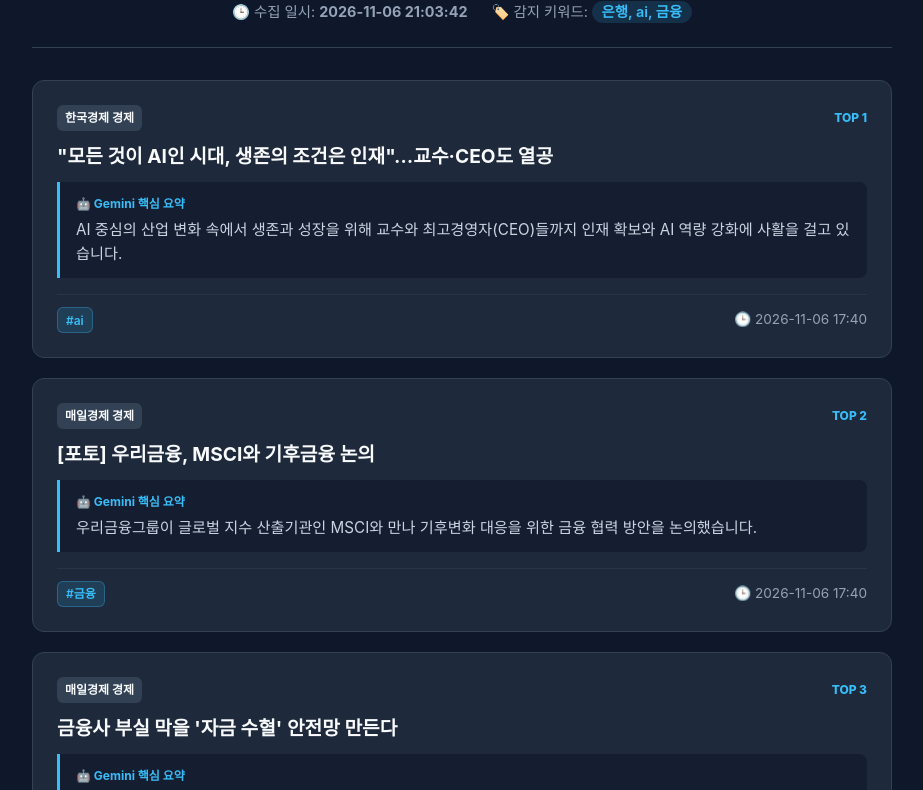
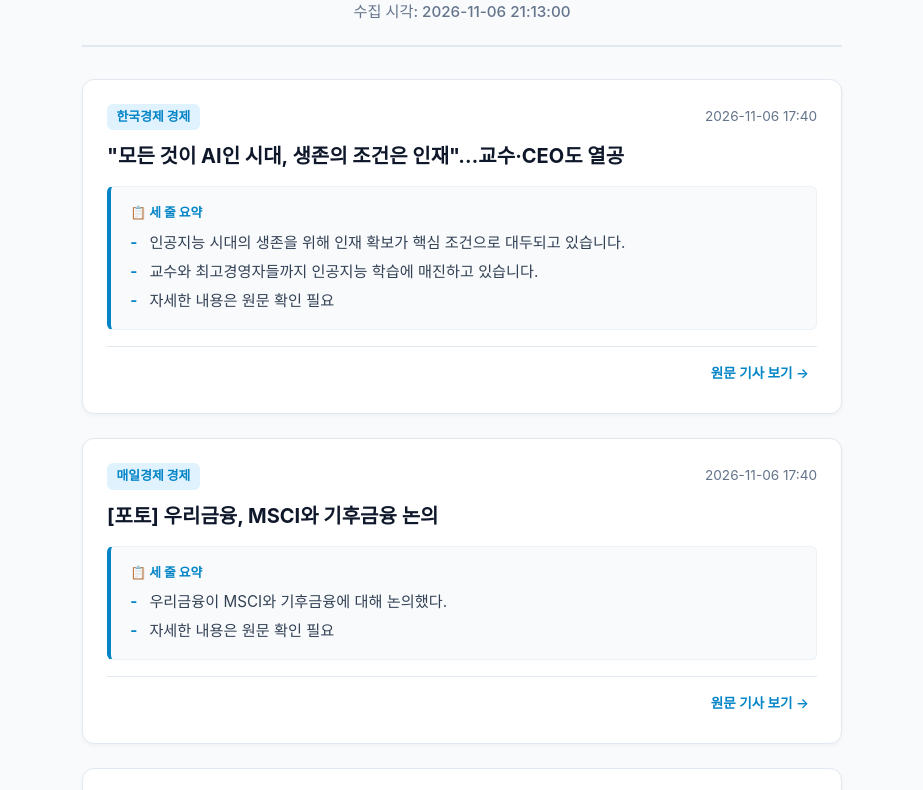
Before and after one commit to Kyle-HyukTae-Kwon/news-briefing, a plain HTML site: page index.html in a window 1280 px wide. Shown: the part 91-881 px from the top of the page, without its empty margins (178-1101 px from the left). Drawn offline with Linux system fonts and the light colour scheme.

Commit message:
feat: 기사별 3줄 엄격 요약 프롬프트 적용 및 index.html 브리핑 대시보드 구현

```diff
--- a/index.html
+++ b/index.html
@@ -3,263 +3,316 @@
 <head>
   <meta charset="UTF-8">
   <meta name="viewport" content="width=device-width, initial-scale=1.0">
-  <title>데일리 뉴스 브리핑 TOP 5</title>
+  <title>금융·경제 아침 브리핑</title>
   <style>
     :root {
-      --bg: #0f172a;
-      --card-bg: #1e293b;
-      --card-border: #334155;
-      --text: #f8fafc;
-      --text-muted: #94a3b8;
-      --primary: #38bdf8;
-      --badge-kw-bg: rgba(56, 189, 248, 0.15);
-      --badge-kw-text: #38bdf8;
-      --badge-norm-bg: rgba(148, 163, 184, 0.15);
-      --badge-norm-text: #94a3b8;
-      --source-bg: #334155;
+      --bg-color: #f8fafc;
+      --card-bg: #ffffff;
+      --border-color: #e2e8f0;
+      --text-main: #0f172a;
+      --text-muted: #64748b;
+      --primary-color: #0284c7;
+      --primary-light: #e0f2fe;
+      --badge-bg: #f1f5f9;
+      --warning-bg: #fffbeb;
+      --warning-text: #b45309;
+      --warning-border: #fde68a;
     }
     * { box-sizing: border-box; margin: 0; padding: 0; }
     body {
       font-family: -apple-system, BlinkMacSystemFont, "Segoe UI", Roboto, "Helvetica Neue", Arial, sans-serif;
-      background: var(--bg);
-      color: var(--text);
+      background-color: var(--bg-color);
+      color: var(--text-main);
       line-height: 1.6;
       padding: 2rem 1rem;
     }
     .container {
-      max-width: 860px;
+      max-width: 760px;
       margin: 0 auto;
     }
     header {
+      text-align: center;
       margin-bottom: 2rem;
-      text-align: center;
-      border-bottom: 1px solid var(--card-border);
-      padding-bottom: 1.5rem;
+      padding-bottom: 1.25rem;
+      border-bottom: 2px solid var(--border-color);
     }
     header h1 {
       font-size: 2rem;
       font-weight: 800;
-      color: var(--text);
+      color: var(--text-main);
       margin-bottom: 0.5rem;
+      letter-spacing: -0.02em;
     }
-    .meta-bar {
-      font-size: 0.9rem;
+    .collected-time {
+      font-size: 0.95rem;
       color: var(--text-muted);
-      display: flex;
-      justify-content: center;
-      gap: 1.5rem;
-      flex-wrap: wrap;
+      font-weight: 500;
     }
-    .keyword-pill {
-      background: var(--badge-kw-bg);
-      color: var(--badge-kw-text);
-      padding: 0.15rem 0.6rem;
-      border-radius: 9999px;
-      font-weight: 600;
-    }
-    .news-list {
+    .news-feed {
       display: flex;
       flex-direction: column;
-      gap: 1.25rem;
+      gap: 1.5rem;
     }
     .news-card {
       background: var(--card-bg);
-      border: 1px solid var(--card-border);
+      border: 1px solid var(--border-color);
       border-radius: 12px;
       padding: 1.5rem;
-      transition: transform 0.2s ease, border-color 0.2s ease;
+      box-shadow: 0 2px 4px rgba(0, 0, 0, 0.04);
+      transition: transform 0.15s ease, box-shadow 0.15s ease;
     }
     .news-card:hover {
       transform: translateY(-2px);
-      border-color: var(--primary);
+      box-shadow: 0 8px 16px rgba(0, 0, 0, 0.08);
     }
-    .card-header {
+    .card-meta {
       display: flex;
       justify-content: space-between;
       align-items: center;
       margin-bottom: 0.75rem;
     }
-    .source-tag {
-      background: var(--source-bg);
-      font-size: 0.75rem;
+    .source-badge {
+      background: var(--primary-light);
+      color: var(--primary-color);
+      font-size: 0.8rem;
       font-weight: 700;
-      padding: 0.2rem 0.5rem;
+      padding: 0.2rem 0.6rem;
       border-radius: 6px;
     }
-    .rank-tag {
-      font-size: 0.75rem;
-      font-weight: 800;
-      color: var(--primary);
+    .date-text {
+      font-size: 0.85rem;
+      color: var(--text-muted);
     }
-    .card-title {
-      font-size: 1.2rem;
+    .article-title {
+      font-size: 1.25rem;
       font-weight: 700;
-      margin-bottom: 0.8rem;
       line-height: 1.4;
+      margin-bottom: 1rem;
     }
-    .card-title a {
-      color: var(--text);
+    .article-title a {
+      color: var(--text-main);
       text-decoration: none;
     }
-    .card-title a:hover {
-      color: var(--primary);
+    .article-title a:hover {
+      color: var(--primary-color);
       text-decoration: underline;
     }
-    .ai-box {
-      background: rgba(15, 23, 42, 0.6);
-      border-left: 3px solid var(--primary);
-      padding: 0.75rem 1rem;
-      border-radius: 0 8px 8px 0;
+    .summary-container {
+      background: #f8fafc;
+      border: 1px solid #edf2f7;
+      border-left: 4px solid var(--primary-color);
+      border-radius: 6px;
+      padding: 1rem 1.2rem;
       margin-bottom: 1rem;
     }
-    .ai-label {
-      font-size: 0.75rem;
+    .summary-label {
+      font-size: 0.8rem;
       font-weight: 700;
-      color: var(--primary);
-      display: block;
-      margin-bottom: 0.25rem;
+      color: var(--primary-color);
+      margin-bottom: 0.5rem;
     }
-    .card-desc {
-      color: #cbd5e1;
+    .summary-list {
+      list-style-type: none;
+      padding-left: 0;
+    }
+    .summary-list li {
+      position: relative;
+      padding-left: 1.2rem;
+      margin-bottom: 0.4rem;
       font-size: 0.95rem;
+      color: #334155;
+      line-height: 1.5;
+    }
+    .summary-list li:last-child {
+      margin-bottom: 0;
+    }
+    .summary-list li::before {
+      content: "-";
+      position: absolute;
+      left: 0;
+      color: var(--primary-color);
+      font-weight: bold;
     }
     .card-footer {
       display: flex;
-      justify-content: space-between;
-      align-items: center;
-      flex-wrap: wrap;
-      gap: 0.5rem;
-      font-size: 0.85rem;
-      border-top: 1px solid rgba(255, 255, 255, 0.05);
+      justify-content: flex-end;
+      border-top: 1px solid var(--border-color);
       padding-top: 0.75rem;
     }
-    .tags-container {
-      display: flex;
-      gap: 0.4rem;
+    .origin-btn {
+      font-size: 0.85rem;
+      font-weight: 600;
+      color: var(--primary-color);
+      text-decoration: none;
+      padding: 0.25rem 0.5rem;
+      border-radius: 4px;
+      transition: background-color 0.15s ease;
     }
-    .badge {
-      display: inline-block;
-      padding: 0.15rem 0.5rem;
-      border-radius: 6px;
-      font-size: 0.75rem;
+    .origin-btn:hover {
+      background-color: var(--primary-light);
+      text-decoration: underline;
+    }
+    footer.disclaimer-box {
+      margin-top: 3rem;
+      text-align: center;
+      padding: 1rem;
+      background: var(--warning-bg);
+      border: 1px solid var(--warning-border);
+      color: var(--warning-text);
+      font-size: 0.9rem;
       font-weight: 600;
-    }
-    .badge-kw {
-      background: var(--badge-kw-bg);
-      color: var(--badge-kw-text);
-      border: 1px solid rgba(56, 189, 248, 0.3);
-    }
-    .badge-normal {
-      background: var(--badge-norm-bg);
-      color: var(--badge-norm-text);
-    }
-    .date-container {
-      color: var(--text-muted);
+      border-radius: 8px;
     }
   </style>
 </head>
 <body>
   <div class="container">
     <header>
-      <h1>📰 데일리 뉴스 브리핑 TOP 5</h1>
-      <div class="meta-bar">
-        <span>🕒 수집 일시: <strong>2026-11-06 21:03:42</strong></span>
-        <span>🏷️ 감지 키워드: <span class="keyword-pill">은행, ai, 금융</span></span>
-      </div>
+      <h1>금융·경제 아침 브리핑</h1>
+      <p class="collected-time">수집 시각: 2026-11-06 21:13:00</p>
     </header>
-    <main class="news-list">
+
+    <main class="news-feed">
 
         <article class="news-card">
-          <div class="card-header">
-            <span class="source-tag">한국경제 경제</span>
-            <span class="rank-tag">TOP 1</span>
+          <div class="card-meta">
+            <span class="source-badge">한국경제 경제</span>
+            <span class="date-text">2026-11-06 17:40</span>
           </div>
-          <h2 class="card-title">
+
+          <h2 class="article-title">
             <a href="https://www.hankyung.com/article/2026110615191" target="_blank" rel="noopener noreferrer">&quot;모든 것이 AI인 시대, 생존의 조건은 인재&quot;…교수·CEO도 열공</a>
           </h2>
-          <div class="ai-box">
-            <span class="ai-label">🤖 Gemini 핵심 요약</span>
-            <p class="card-desc">AI 중심의 산업 변화 속에서 생존과 성장을 위해 교수와 최고경영자(CEO)들까지 인재 확보와 AI 역량 강화에 사활을 걸고 있습니다.</p>
+
+          <div class="summary-container">
+            <div class="summary-label">📋 세 줄 요약</div>
+            <ul class="summary-list">
+              <li>인공지능 시대의 생존을 위해 인재 확보가 핵심 조건으로 대두되고 있습니다.</li>
+<li>교수와 최고경영자들까지 인공지능 학습에 매진하고 있습니다.</li>
+<li>자세한 내용은 원문 확인 필요</li>
+
+            </ul>
           </div>
+
           <div class="card-footer">
-            <div class="tags-container"><span class="badge badge-kw">#ai</span></div>
-            <div class="date-container">🕒 2026-11-06 17:40</div>
+            <a class="origin-btn" href="https://www.hankyung.com/article/2026110615191" target="_blank" rel="noopener noreferrer">
+              원문 기사 보기 →
+            </a>
           </div>
         </article>
 
         <article class="news-card">
-          <div class="card-header">
-            <span class="source-tag">매일경제 경제</span>
-            <span class="rank-tag">TOP 2</span>
+          <div class="card-meta">
+            <span class="source-badge">매일경제 경제</span>
+            <span class="date-text">2026-11-06 17:40</span>
           </div>
-          <h2 class="card-title">
+
+          <h2 class="article-title">
             <a href="https://www.mk.co.kr/news/economy/12200714" target="_blank" rel="noopener noreferrer">[포토] 우리금융, MSCI와 기후금융 논의</a>
           </h2>
-          <div class="ai-box">
-            <span class="ai-label">🤖 Gemini 핵심 요약</span>
-            <p class="card-desc">우리금융그룹이 글로벌 지수 산출기관인 MSCI와 만나 기후변화 대응을 위한 금융 협력 방안을 논의했습니다.</p>
+
+          <div class="summary-container">
+            <div class="summary-label">📋 세 줄 요약</div>
+            <ul class="summary-list">
+              <li>우리금융이 MSCI와 기후금융에 대해 논의했다.</li>
+<li>자세한 내용은 원문 확인 필요</li>
+
+            </ul>
           </div>
+
           <div class="card-footer">
-            <div class="tags-container"><span class="badge badge-kw">#금융</span></div>
-            <div class="date-container">🕒 2026-11-06 17:40</div>
+            <a class="origin-btn" href="https://www.mk.co.kr/news/economy/12200714" target="_blank" rel="noopener noreferrer">
+              원문 기사 보기 →
+            </a>
           </div>
         </article>
 
         <article class="news-card">
-          <div class="card-header">
-            <span class="source-tag">매일경제 경제</span>
-            <span class="rank-tag">TOP 3</span>
+          <div class="card-meta">
+            <span class="source-badge">매일경제 경제</span>
+            <span class="date-text">2026-11-06 17:40</span>
           </div>
-          <h2 class="card-title">
+
+          <h2 class="article-title">
             <a href="https://www.mk.co.kr/news/economy/12200712" target="_blank" rel="noopener noreferrer">금융사 부실 막을 &#x27;자금 수혈&#x27; 안전망 만든다</a>
           </h2>
-          <div class="ai-box">
-            <span class="ai-label">🤖 Gemini 핵심 요약</span>
-            <p class="card-desc">금융당국이 금융회사의 부실을 사전에 차단하기 위한 선제적 자금 지원 제도인 &#x27;금융안정계정&#x27; 도입을 적극 추진하고 있습니다.</p>
+
+          <div class="summary-container">
+            <div class="summary-label">📋 세 줄 요약</div>
+            <ul class="summary-list">
+              <li>금융당국이 금융회사의 부실을 사전에 막기 위한 금융안정계정 도입을 추진하고 있습니다.</li>
+<li>과거 입법 과정에서 금융업권 간 손실 전가와 같은 문제들이 쟁점으로 논의된 바 있습니다.</li>
+<li>자세한 내용은 원문 확인 필요</li>
+
+            </ul>
           </div>
+
           <div class="card-footer">
-            <div class="tags-container"><span class="badge badge-kw">#금융</span></div>
-            <div class="date-container">🕒 2026-11-06 17:40</div>
+            <a class="origin-btn" href="https://www.mk.co.kr/news/economy/12200712" target="_blank" rel="noopener noreferrer">
+              원문 기사 보기 →
+            </a>
           </div>
         </article>
 
         <article class="news-card">
-          <div class="card-header">
-            <span class="source-tag">매일경제 경제</span>
-            <span class="rank-tag">TOP 4</span>
+          <div class="card-meta">
+            <span class="source-badge">매일경제 경제</span>
+            <span class="date-text">2026-11-06 17:40</span>
           </div>
-          <h2 class="card-title">
+
+          <h2 class="article-title">
             <a href="https://www.mk.co.kr/news/economy/12200713" target="_blank" rel="noopener noreferrer">&#x27;대한민국 나눔국민대상&#x27;…신한금융, 대통령 표창</a>
           </h2>
-          <div class="ai-box">
-            <span class="ai-label">🤖 Gemini 핵심 요약</span>
-            <p class="card-desc">신한금융그룹이 나눔 문화 확산에 기여한 공로를 인정받아 &#x27;대한민국 나눔국민대상&#x27;에서 대통령 표창을 수상했습니다.</p>
+
+          <div class="summary-container">
+            <div class="summary-label">📋 세 줄 요약</div>
+            <ul class="summary-list">
+              <li>신한금융그룹이 &#x27;대한민국 나눔국민대상&#x27; 시상식에서 대통령 표창을 수상했다.</li>
+<li>해당 상은 나눔문화 확산에 이바지한 개인과 단체에게 수여한다.</li>
+<li>자세한 내용은 원문 확인 필요</li>
+
+            </ul>
           </div>
+
           <div class="card-footer">
-            <div class="tags-container"><span class="badge badge-kw">#금융</span></div>
-            <div class="date-container">🕒 2026-11-06 17:40</div>
+            <a class="origin-btn" href="https://www.mk.co.kr/news/economy/12200713" target="_blank" rel="noopener noreferrer">
+              원문 기사 보기 →
+            </a>
           </div>
         </article>
 
         <article class="news-card">
-          <div class="card-header">
-            <span class="source-tag">매일경제 경제</span>
-            <span class="rank-tag">TOP 5</span>
+          <div class="card-meta">
+            <span class="source-badge">매일경제 경제</span>
+            <span class="date-text">2026-11-06 17:07</span>
           </div>
-          <h2 class="card-title">
+
+          <h2 class="article-title">
             <a href="https://www.mk.co.kr/news/economy/12200611" target="_blank" rel="noopener noreferrer">“변동성 확대시 추가조치” F4회의 이어 ‘내수 촉진’ 현장 찾은 이형일</a>
           </h2>
-          <div class="ai-box">
-            <span class="ai-label">🤖 Gemini 핵심 요약</span>
-            <p class="card-desc">이형일 차관이 미 대선 여파로 인한 시장 변동성에 대응함과 동시에, 내수 활성화를 통한 경제 회복 의지를 강조하며 현장 행보를 이어갔습니다.</p>
+
+          <div class="summary-container">
+            <div class="summary-label">📋 세 줄 요약</div>
+            <ul class="summary-list">
+              <li>미국 선거 영향으로 코스피가 급락하자 긴급 F4 회의가 개최되었습니다.</li>
+<li>이형일은 변동성 확대 시 추가 조치를 예고하며 ‘코리아 그랜드 페스티벌’ 현장을 방문했습니다.</li>
+<li>자세한 내용은 원문 확인 필요</li>
+
+            </ul>
           </div>
+
           <div class="card-footer">
-            <div class="tags-container"><span class="badge badge-kw">#ai</span></div>
-            <div class="date-container">🕒 2026-11-06 17:07</div>
+            <a class="origin-btn" href="https://www.mk.co.kr/news/economy/12200611" target="_blank" rel="noopener noreferrer">
+              원문 기사 보기 →
+            </a>
           </div>
         </article>
 
     </main>
+
+    <footer class="disclaimer-box">
+      ⚠️ AI 요약은 틀릴 수 있음
+    </footer>
   </div>
 </body>
 </html>
```
Also changed, not shown: news.json (+5 -5 lines), 1 other file.
